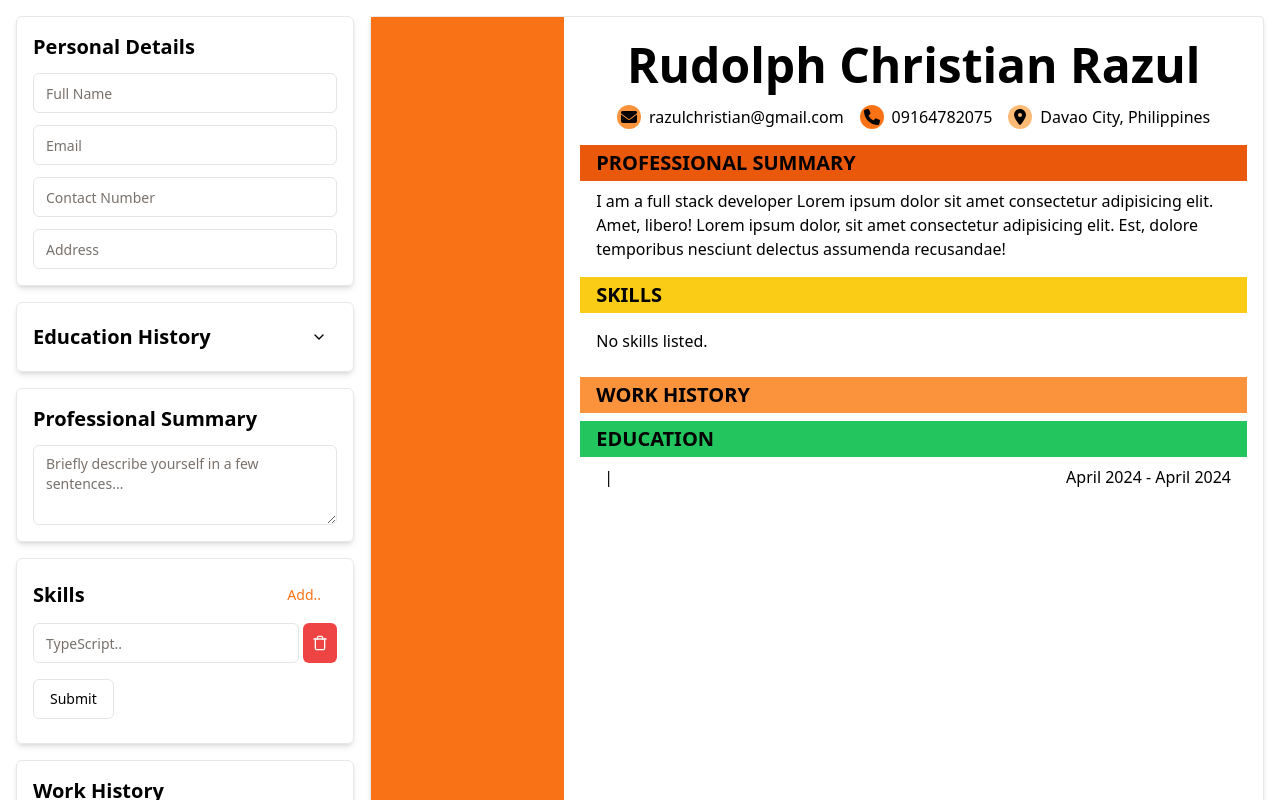
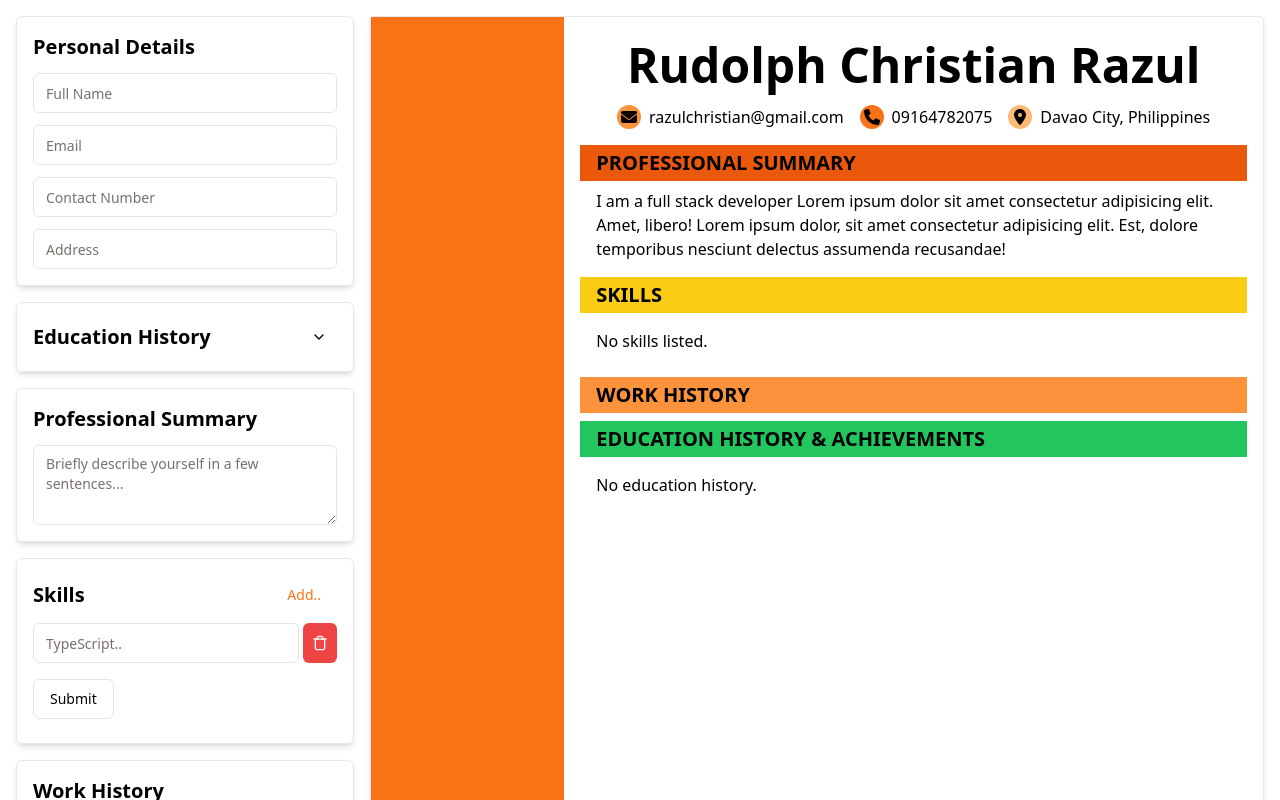
Before and after one commit to christianrazul/cv-architect, a React (Vite) app: page / in a window 1280 px wide. Shown: the top 800 px of the page. Built offline with nearby package versions, Linux system fonts and the light colour scheme.

Commit message:
Some additional styling updates

```diff
--- a/src/components/Education.tsx
+++ b/src/components/Education.tsx
@@ -7,8 +7,10 @@ interface EducationProps {
 const Education = ({ schools }: EducationProps) => {
   return (
     <div className="w-full">
-      <h1 className=" bg-green-500 py-1 pl-4 text-xl font-bold">EDUCATION</h1>
-      {schools.school.length !== 0 ? (
+      <h1 className=" bg-green-500 py-1 pl-4 text-xl font-bold">
+        EDUCATION HISTORY & ACHIEVEMENTS
+      </h1>
+      {schools.school[0].name !== "" ? (
         <div className="flex w-full flex-col px-4">
           {schools.school.map((school, index) => (
             <div key={index} className="flex w-full flex-col">
@@ -39,7 +41,7 @@ const Education = ({ schools }: EducationProps) => {
           ))}
         </div>
       ) : (
-        <p>No education history.</p>
+        <li className="m-4 list-none">No education history.</li>
       )}
     </div>
   );
--- a/src/style.css
+++ b/src/style.css
@@ -639,8 +639,12 @@ video {
   z-index: 50;
 }
 
-.m-0 {
-  margin: 0px;
+.m-2 {
+  margin: 0.5rem;
+}
+
+.m-4 {
+  margin: 1rem;
 }
 
 .mb-1 {
@@ -653,18 +657,6 @@ video {
 
 .mt-2 {
   margin-top: 0.5rem;
-}
-
-.mb-2 {
-  margin-bottom: 0.5rem;
-}
-
-.mb-4 {
-  margin-bottom: 1rem;
-}
-
-.mb-8 {
-  margin-bottom: 2rem;
 }
 
 .flex {
@@ -711,10 +703,6 @@ video {
   height: auto;
 }
 
-.h-full {
-  height: 100%;
-}
-
 .min-h-\[80px\] {
   min-height: 80px;
 }
@@ -757,6 +745,10 @@ video {
 
 .border-collapse {
   border-collapse: collapse;
+}
+
+.list-none {
+  list-style-type: none;
 }
 
 .grid-cols-2 {
@@ -851,10 +843,6 @@ video {
   border-top-width: 2px;
 }
 
-.border-t {
-  border-top-width: 1px;
-}
-
 .border-input {
   border-color: hsl(var(--input));
 }
@@ -920,11 +908,6 @@ video {
 .bg-yellow-400 {
   --tw-bg-opacity: 1;
   background-color: rgb(250 204 21 / var(--tw-bg-opacity));
-}
-
-.bg-red-300 {
-  --tw-bg-opacity: 1;
-  background-color: rgb(252 165 165 / var(--tw-bg-opacity));
 }
 
 .p-0 {
@@ -1008,10 +991,6 @@ video {
 
 .text-center {
   text-align: center;
-}
-
-.align-middle {
-  vertical-align: middle;
 }
 
 .text-5xl {
```
